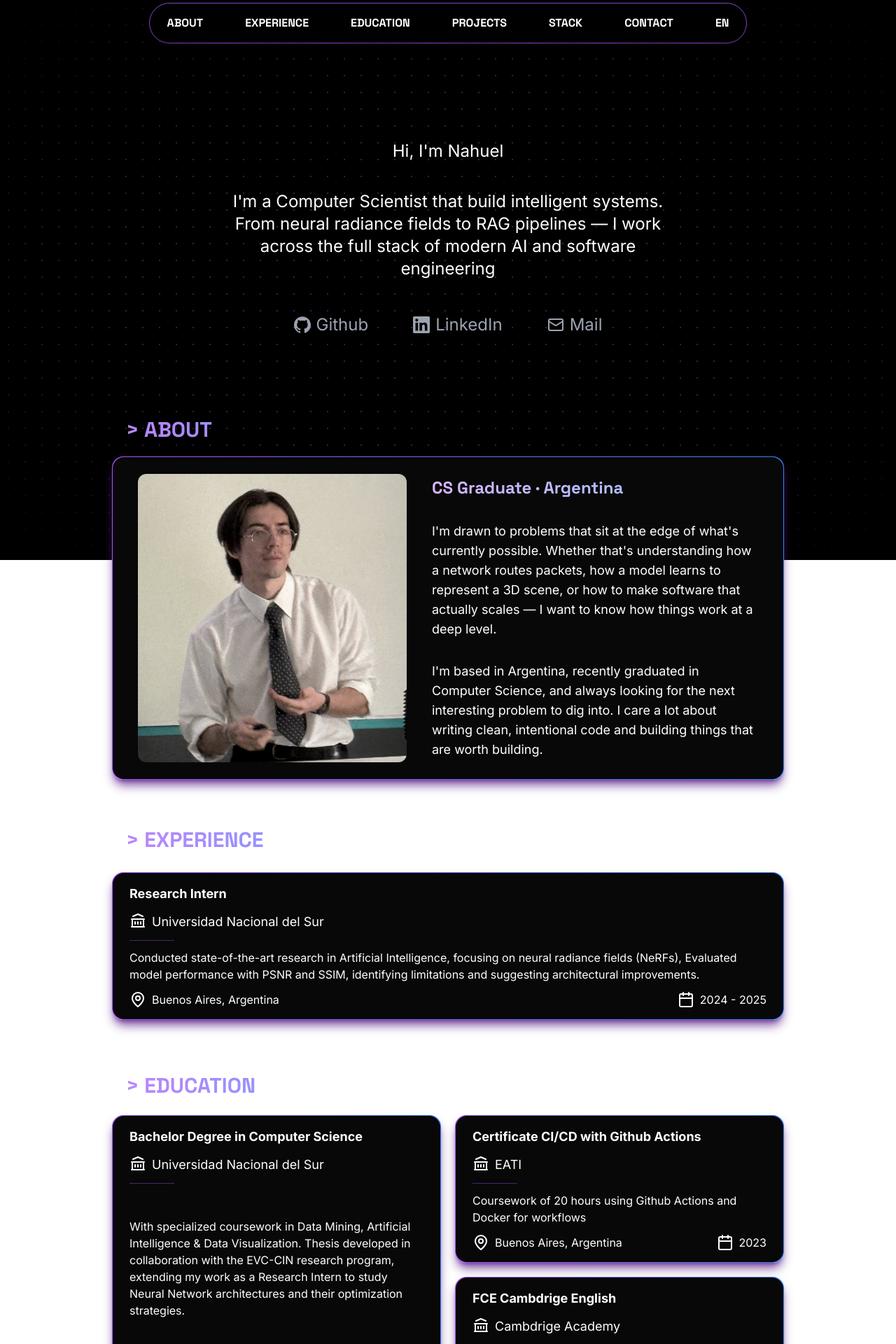
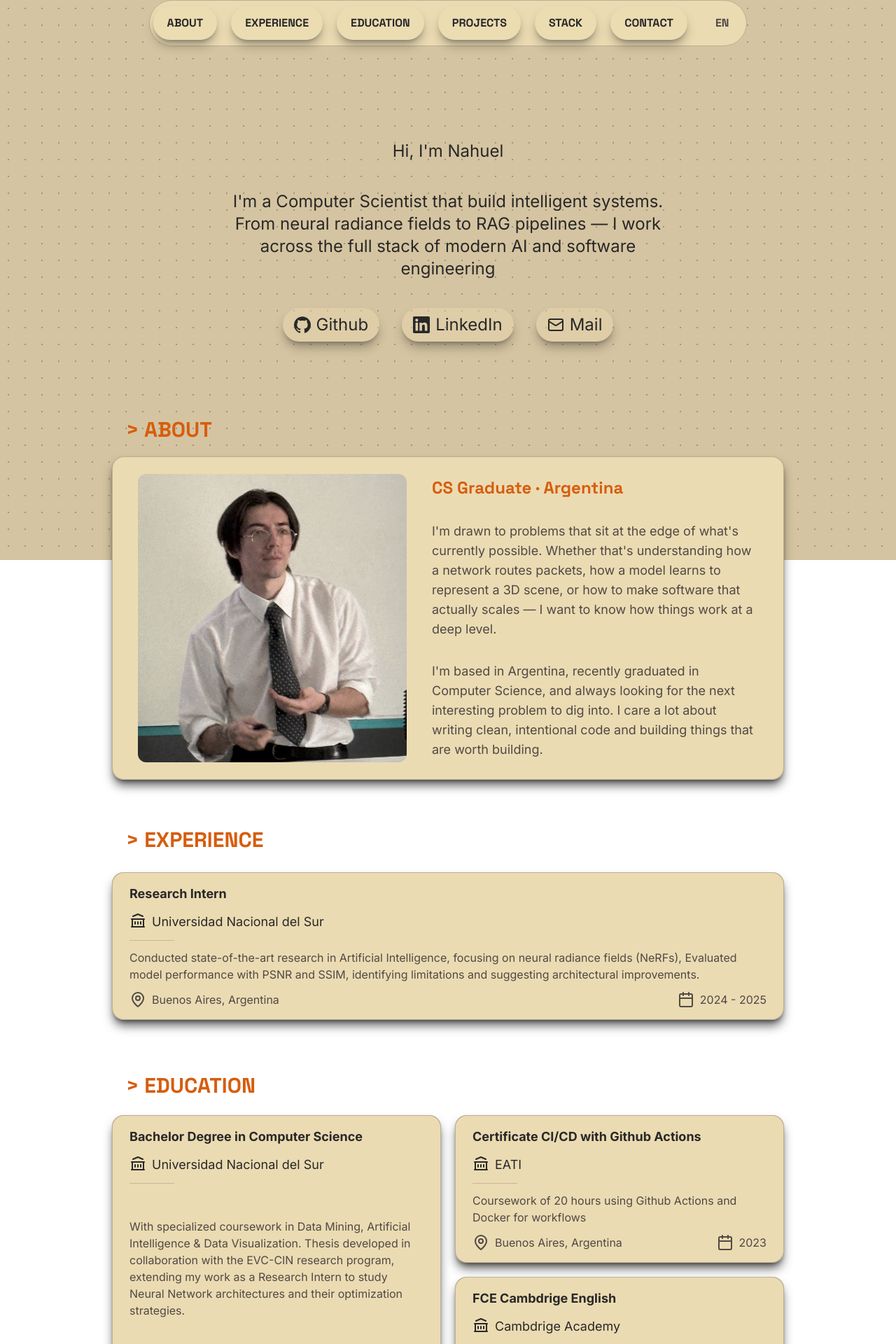
Before and after one commit to NawlFountains/Portfolio-Landing-Page, a React (Create React App) app: page / in a window 1280 px wide. Shown: the top 1920 px of the page at 70% size. Built offline with nearby package versions, Linux system fonts and the light colour scheme.

Commit message:
style: gruv-themed

```diff
--- a/src/App.tsx
+++ b/src/App.tsx
@@ -30,9 +30,8 @@ function App() {
   return (
     <div className='text-white'>
         <div className="fixed inset-0 -z-10">
-            <div className='absolute inset-0 bg-black'></div>
-            <div className="absolute inset-0 bg-[radial-gradient(circle,_rgba(168,85,247,0.35)_1px,_transparent_1px)] bg-[size:24px_24px]" />
-            <div className="absolute inset-0 bg-[radial-gradient(ellipse_at_center,_transparent_50%,_black_100%)]" />
+            <div className='absolute inset-0 bg-gruv-fg2'></div>
+            <div className="absolute inset-0 bg-[radial-gradient(circle,_rgba(60,56,54,0.35)_1px,_transparent_1px)] bg-[size:24px_24px]" />
         </div>
 
         <NavBar/>
--- a/src/lib/constants.ts
+++ b/src/lib/constants.ts
@@ -1,6 +1,20 @@
 export const gradients = {
-    title: "bg-gradient-to-r from-purple-400 via-blue-400 to-cyan-400 bg-clip-text text-transparent",
-    subtitle: "bg-gradient-to-r from-purple-300 to-blue-300 bg-clip-text text-transparent",
-    border: "bg-gradient-to-r from-purple-500 to-blue-500",
-    hover: "shadow-lg shadow-purple-500/00 hover:shadow-purple-500/40 transition-all hover:bg-gradient-to-r hover:from-blue-500/10 hover:to-purple-500/50"
+    title: "bg-gradient-to-r bg-gruv-orange bg-clip-text text-transparent",
+    subtitle: "bg-gradient-to-r bg-gruv-orange bg-clip-text text-transparent",
+    border: "bg-gradient-to-r bg-gruv-fg3",
+    hover: "shadow-lg shadow-gruv-bg0/40 bg-gruv-fg1/40 text-gruv-bg0 hover:shadow-gruv-bg0/40 transition-all hover:bg-gruv-orange/80 hover:text-gruv-fg1"
 }
+
+export const card = {
+	background: "bg-gruv-fg1",
+	textHeaderColor: "text-gruv-bg0",
+	textBodyColor: "text-gruv-bg2",
+	shadow: "shadow-lg shadow-gruv-bg0/80"
+}
+
+export const stack = {
+	textColor: "text-gruv-fg1",
+	border: "border-gruv-bg3",
+	background: "bg-gruv-bg0 hover:bg-gruv-bg2",
+	backgroundAlt: 'bg-gruv-red hover:bg-gruv-red/20'
+}
--- a/src/ui/AboutCard.tsx
+++ b/src/ui/AboutCard.tsx
@@ -1,11 +1,11 @@
-import { gradients } from "../lib/constants";
+import { gradients, card} from "../lib/constants";
 import { useLanguage } from "../lib/LanguageContext"
 
 export default function AboutCard() {
 	const { t } = useLanguage()
     return (
-        <div className={`p-[1px] rounded-2xl ${gradients.border} shadow-lg shadow-purple-900/80`}>
-            <div className="bg-dark-gray rounded-2xl grid grid-cols-1 lg:flex p-2 px-5">
+        <div className={`p-[1px] rounded-2xl ${gradients.border} ${card.shadow}`}>
+            <div className={`${card.background} ${card.textBodyColor} rounded-2xl grid grid-cols-1 lg:flex p-2 px-5`}>
                 <div className="p-4">
                     <img className="max-w-md w-full lg:w-auto lg:max-w-sm h-full object-cover object-top rounded-xl mx-auto grayscale-[30%]" alt="photo_of_Me" src={`${process.env.PUBLIC_URL}/images/profile_picture.jpg`}/>
                 </div>
--- a/src/ui/EducationCard.tsx
+++ b/src/ui/EducationCard.tsx
@@ -1,4 +1,4 @@
-import { gradients } from "../lib/constants";
+import { gradients, card} from "../lib/constants";
 import { Education } from "../lib/definitions";
 import { CalendarIcon, InstitutionIcon, MapPinIcon } from "./Icon";
 
@@ -9,15 +9,15 @@ interface EducationCardProps {
 export default function EducationCard( props: EducationCardProps) {
 
     return (
-        <div className={`p-[1px] rounded-2xl ${gradients.border} my-1 shadow-lg shadow-purple-900/80`}>
-            <div className='flex flex-col rounded-2xl bg-dark-gray px-6 mx-auto py-4 w-full lg:h-full gap-3' >
-                <div className= 'text-lg font-bold'>
+        <div className={`p-[1px] rounded-2xl ${gradients.border} my-1 ${card.shadow}`}>
+            <div className={`flex flex-col rounded-2xl ${card.background} ${card.textBodyColor} px-6 mx-auto py-4 w-full lg:h-full gap-3`} >
+                <div className= {`text-lg font-bold ${card.textHeaderColor}`}>
                     {props.education.title}
                 </div>
-                <div className="text-lg flex gap-2">
+                <div className= {`text-lg flex gap-2 ${card.textHeaderColor}`}>
                     <InstitutionIcon/>  {props.education.institution_name}
                 </div>
-            <div className="w-16 h-[1px] bg-purple-500/40"/>
+            <div className="w-16 h-[1px] bg-gruv-gray/40"/>
                 <div className="flex-wrap my-auto">
                     {props.education.description}
                 </div>
--- a/src/ui/ExperienceCard.tsx
+++ b/src/ui/ExperienceCard.tsx
@@ -1,4 +1,4 @@
-import { gradients } from "../lib/constants";
+import { gradients, card} from "../lib/constants";
 import { CalendarIcon, InstitutionIcon, MapPinIcon } from "./Icon";
 import { Experience } from '../lib/definitions'
 
@@ -8,15 +8,15 @@ interface ExperienceCardProps {
 export default function ExperienceCard( props : ExperienceCardProps) {
 
     return (
-            <div className={`text-white text grid grid-cols-1 lg:flex p-[1px] my-2 rounded-2xl ${gradients.border} shadow-lg shadow-purple-900/80`}>
-                <div className='flex flex-col bg-dark-gray py-4 px-6 rounded-2xl mx-auto w-full lg:h-full gap-3' >
-                    <div className= 'text-lg font-bold'>
+            <div className={`text grid grid-cols-1 lg:flex p-[1px] my-2 rounded-2xl ${gradients.border} ${card.shadow}`}>
+                <div className={`flex flex-col ${card.background} ${card.textBodyColor} py-4 px-6 rounded-2xl mx-auto w-full lg:h-full gap-3`} >
+                    <div className= {`text-lg font-bold ${card.textHeaderColor}`}>
 			{props.experience.title}
                     </div>
-                    <div className="text-lg flex gap-2">
+                    <div className={`text-lg flex gap-2 ${card.textHeaderColor}`}>
                         <InstitutionIcon/> {props.experience.company_name}
                     </div>
-                    <div className="w-16 h-[1px] bg-purple-500/40"/>
+                    <div className="w-16 h-[1px] bg-gruv-gray/40"/>
                     <div className="flex-wrap">
 		    	{props.experience.description}
                     </div>
--- a/src/ui/IntroductionCard.tsx
+++ b/src/ui/IntroductionCard.tsx
@@ -1,4 +1,4 @@
-import { gradients } from "../lib/constants"
+import { gradients, card } from "../lib/constants"
 import { GithubIcon, LinkedInIcon, MailIcon } from "./Icon"
 import { useLanguage } from '../lib/LanguageContext';
 
@@ -11,7 +11,7 @@ export default function IntroductionCard() {
     ]
 
     return (
-         <div className='flex flex-col text-2xl m-10 rounded-2xl w-full lg:w-2/3 mx-auto gap-10'>
+         <div className={`flex flex-col text-2xl m-10 rounded-2xl w-full lg:w-2/3 mx-auto gap-10 ${card.textHeaderColor}`}>
             <div className="text-center">
 	    	{t.intro.greeting}
             </div>
--- a/src/ui/NavBar.tsx
+++ b/src/ui/NavBar.tsx
@@ -1,4 +1,4 @@
-import { gradients } from "../lib/constants"
+import { gradients, card } from "../lib/constants"
 import { useState, useEffect } from "react"
 import { CrossIcon, HamburgerIcon } from "./Icon"
 import { useLanguage } from '../lib/LanguageContext'
@@ -29,10 +29,10 @@ export default function Navbar() {
 
     return (
         <nav className="sticky sm:fixed top-0 left-0 right-0 z-50">
-            <div className={`backdrop-blur md:w-full lg:w-2/3 mx-auto mt-1 lg:rounded-full ${isAtTop ? 'lg:border border-b border-purple-500/80' : ''}`}>
+            <div className={`md:w-full lg:w-2/3 mx-auto py-1 lg:rounded-full ${isAtTop ? `lg:border border-b border-gruv-fg3 bg-gruv-fg1` : 'backdrop-blur'}`}>
 
                 {/* Desktop menu */}
-                <div className="hidden lg:flex items-center justify-between gap-5">
+                <div className={`hidden lg:flex items-center justify-between gap-5 ${card.textHeaderColor}`}>
 			<div className='flex gap-5 mx-auto'>
                     {navbarSections.map(section => (
                         <a key={section.name} href={section.href} className={`text-md rounded-full text-center p-3 px-5 my-1 ${gradients.hover}`}>
@@ -42,7 +42,7 @@ export default function Navbar() {
                         </a>
                     ))}
 			<button onClick={toggle}
-			className={`text-md rounded-full text-center p-3 px-5 my-1 font-bold font-heading uppercase ${gradients.hover}`}>
+			className={`text-md text-center p-3 px-5 my-1 font-bold font-heading uppercase rounded-xl hover:text-gruv-orange ${card.textBodyColor}`}>
 			    {language === "en" ? "EN" : "ES"}
 			</button>
 			</div>
@@ -51,11 +51,11 @@ export default function Navbar() {
                 {/* Mobile menu */}
                 <div className="lg:hidden flex items-center justify-between px-5 py-3">
                     <span className={`font-heading font-bold uppercase ${gradients.subtitle}`}>Nahuel</span>
-		    <div className='items-center flex gap-5'>
+		    <div className={`items-center flex gap-5 ${card.textBodyColor}`}>
 			<button onClick={toggle} className='font-bold'>
 			    {language === "en" ? "EN" : "ES"}
 			</button>
-			    <button onClick={() => setIsOpen(!isOpen)} className="text-white">
+			    <button onClick={() => setIsOpen(!isOpen)} className={`${card.textHeaderColor}`}>
 				{isOpen ? (
 				    <CrossIcon/>
 				) : (
--- a/src/ui/StackCard.tsx
+++ b/src/ui/StackCard.tsx
@@ -1,4 +1,4 @@
-import { gradients } from "../lib/constants"
+import { gradients, card, stack } from "../lib/constants"
 import { Stack } from "../lib/definitions"
 
 interface StackCardProps {
@@ -7,15 +7,15 @@ interface StackCardProps {
 
 export default function StackCard( props: StackCardProps) {
     return (
-         <div className={`p-[2px] rounded-2xl ${gradients.border} shadow-lg shadow-purple-900/80`}>
-            <div className="rounded-2xl flex flex-col gap-3 bg-dark-gray p-5 h-full">
+         <div className={`p-[2px] rounded-2xl ${gradients.border} ${card.shadow}`}>
+            <div className={`rounded-2xl flex flex-col gap-3 ${card.background} p-5 h-full`}>
                 <div className={`font-heading font-bold text-xl ${gradients.subtitle}`}>
                     {props.stack.discipline}
                 </div>
-                <div className="w-8 h-[1px] bg-purple-500/40"/>
+                <div className="w-8 h-[1px] bg-gruv-orange/40"/>
                 <div className="flex flex-wrap gap-2">
                     {props.stack.tools.map(tool => (
-                        <div key={tool} className="px-3 py-1 rounded-full border border-purple-500/30 bg-purple-500/10 text-sm text-purple-100 hover:bg-purple-500/20 transition-colors duration-200">
+                        <div key={tool} className={`px-3 py-1 rounded-full text-sm ${stack.border} ${stack.background} ${stack.textColor} transition-colors duration-200`}>
                             {tool}
                         </div>
                     ))}
--- a/tailwind.config.js
+++ b/tailwind.config.js
@@ -7,6 +7,42 @@ module.exports = {
     extend: {
       colors: {
         'dark-gray': '#080808',
+	gruv: {
+		/* Dark Mode Backgrounds */
+		bg0: '#282828',
+		bg1: '#3c3836',
+		bg2: '#504945',
+		bg3: '#665c54',
+		bg4: '#7c6f64',
+
+		/* Light Mode Backgrounds / Foreground Text */
+		fg0: '#fbf1c7',
+		fg1: '#ebdbb2',
+		fg2: '#d5c4a1',
+		fg3: '#bdae93',
+		fg4: '#a89984',
+
+		/* Accents - Normal Shades */
+		red: '#cc241d',
+		green: '#98971a',
+		yellow: '#d79921',
+		blue: '#458588',
+		purple: '#b16286',
+		aqua: '#689d6a',
+		orange: '#d65d0e',
+
+		/* Accents - Bright Shades */
+		'red-bright': '#fb4934',
+		'green-bright': '#b8bb26',
+		'yellow-bright': '#fabd2f',
+		'blue-bright': '#83a598',
+		'purple-bright': '#d3869b',
+		'aqua-bright': '#8ec07c',
+		'orange-bright': '#fe8019',
+
+		/* Gray */
+		gray: '#928374',
+	},
       },
       fontFamily: {
         sans: ["Inter", "sans-serif"],        // body
```
Also changed, not shown: src/ui/ContactCard.tsx (+5 -6 lines), src/ui/ProjectCard.tsx (+5 -5 lines).
